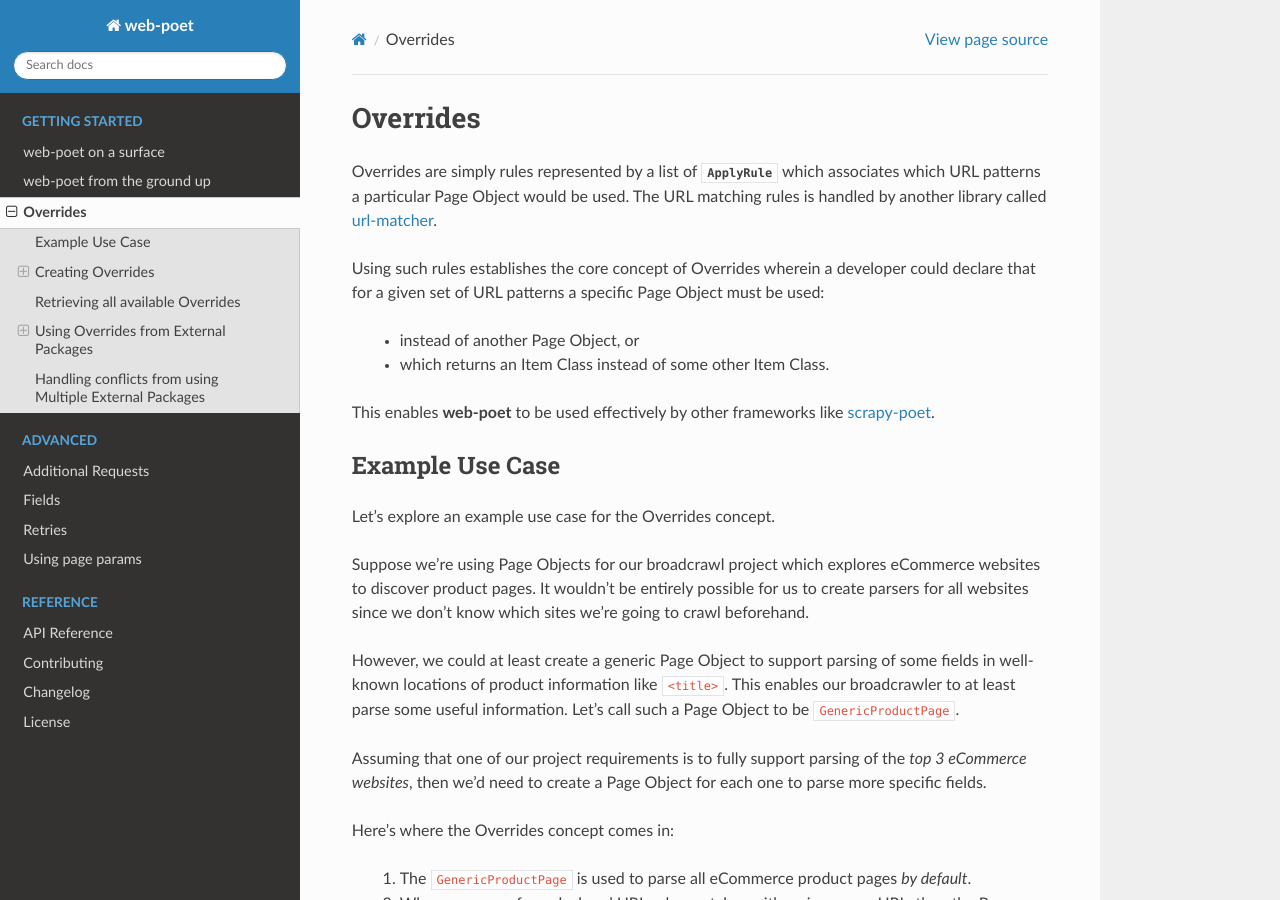
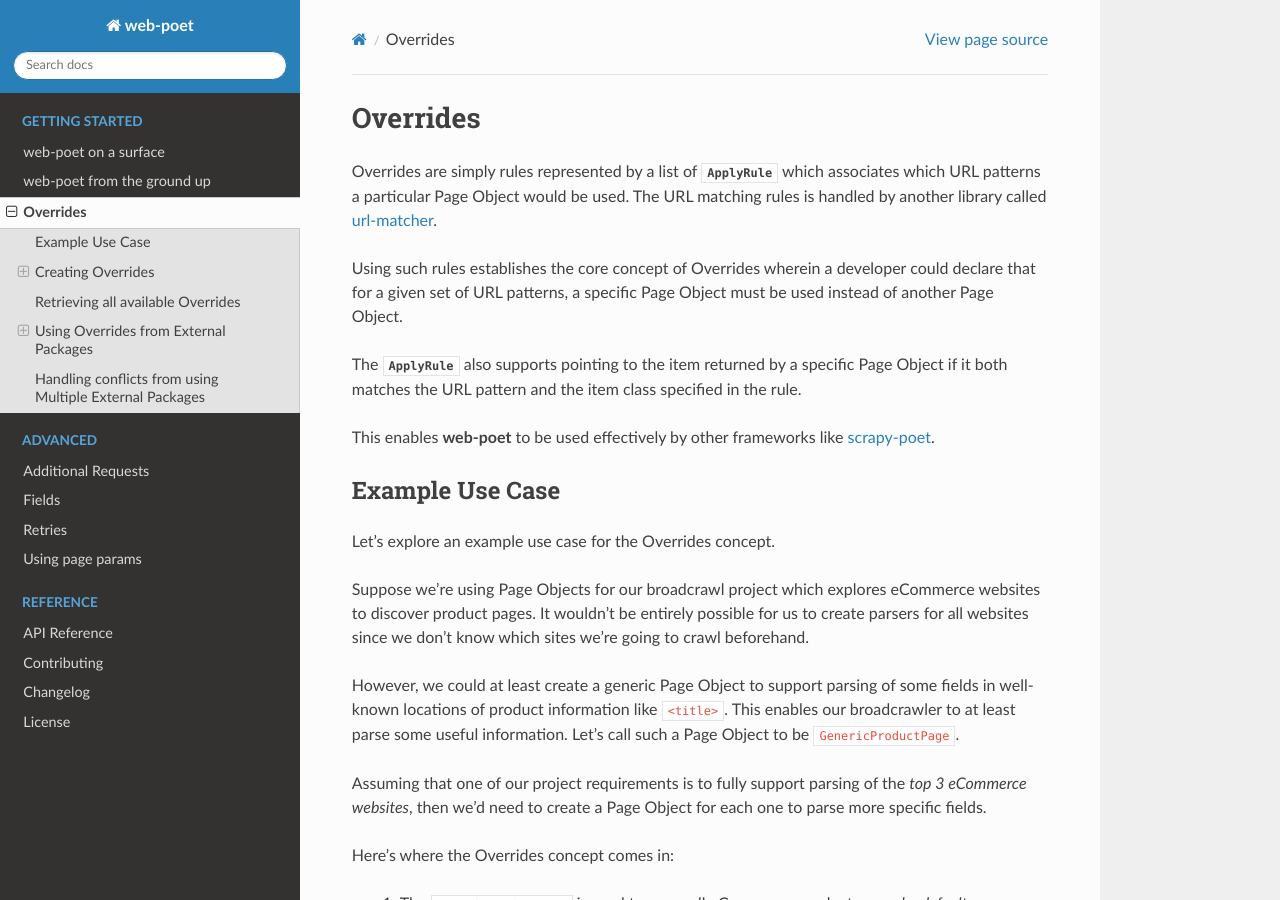
Before and after one commit to scrapinghub/web-poet, a Sphinx documentation site: the page built from docs/intro/overrides.rst, in a window 1280 px wide and 900 px high. Built offline with Sphinx 7.4.7 and the Read the Docs theme 2.0.0, drawn with Linux system fonts in a browser that asks for light colours; some of the changed text lies outside the part shown.

Commit message:
update override docs to change the tone about the 'to_return' parameter

```diff
--- a/docs/intro/overrides.rst
+++ b/docs/intro/overrides.rst
@@ -9,11 +9,12 @@
 `url-matcher <https://url-matcher.readthedocs.io>`_.
 
 Using such rules establishes the core concept of Overrides wherein a developer
-could declare that for a given set of URL patterns a specific Page Object must
-be used:
+could declare that for a given set of URL patterns, a specific Page Object must
+be used instead of another Page Object.
 
-    * instead of another Page Object, or
-    * which returns an Item Class instead of some other Item Class.
+The :class:`~.ApplyRule` also supports pointing to the item returned by a specific
+Page Object if it both matches the URL pattern and the item class specified in the
+rule.
 
 This enables **web-poet** to be used effectively by other frameworks like
 `scrapy-poet <https://scrapy-poet.readthedocs.io>`_.
@@ -143,36 +144,41 @@
 
 .. code-block:: python
 
-    from web_poet import handle_urls, WebPage, Returns
+    from web_poet import handle_urls, WebPage
 
 
-    class GenericProductPage(WebPage, Returns[Product]):
+    class GenericProductPage(WebPage[Product]):
         def to_item(self) -> Product:
             return Product(product_title=self.css("title::text").get())
 
 
-    @handle_urls("example.com", to_return=Product)
-    class ExampleProductPage(WebPage):
+    @handle_urls("example.com")
+    class ExampleProductPage(WebPage[Product]):
         def to_item(self) -> Product:
             ...  # more specific parsing
 
 
-    @handle_urls("anotherexample.com", to_return=Product, exclude="/digital-goods/")
-    class AnotherExampleProductPage(WebPage):
+    @handle_urls("anotherexample.com", exclude="/digital-goods/")
+    class AnotherExampleProductPage(WebPage[Product]):
         def to_item(self) -> Product:
             ...  # more specific parsing
 
 
-    @handle_urls(["dualexample.com/shop/?product=*", "dualexample.net/store/?pid=*"], to_return=Product)
-    class DualExampleProductPage(WebPage):
+    @handle_urls(["dualexample.com/shop/?product=*", "dualexample.net/store/?pid=*"])
+    class DualExampleProductPage(WebPage[Product]):
         def to_item(self) -> SimilarProduct:
             ...  # more specific parsing
 
 Let's break this example down:
 
     - The URL patterns are exactly the same as with the previous code example.
-    - The ``instead_of`` parameter has been replaced with ``to_return`` which
-      accepts an Item Class. This means that:
+    - The ``@handle_urls`` is able to derive the returned Item Class (i.e.
+      ``Product``) from the respective Page Object. For advanced use cases, you
+      can pass the ``to_return`` parameter directly to the ``@handle_urls``
+      decorator where it replaces any derived values.
+    - The ``instead_of`` parameter has been removed in lieu of the derived Item
+      Class from the Page Object which is passed as a ``to_return`` parameter
+      when creating the :class:`~.ApplyRule`. This means that:
 
         - If a ``Product`` Item Class is requested for URLs matching with the
           "example.com" pattern, then the ``Product`` Item Class would come from
@@ -208,10 +214,10 @@
 
 .. code-block:: python
 
-    from web_poet import handle_urls, WebPage, Returns
+    from web_poet import handle_urls, WebPage
 
 
-    class GenericProductPage(WebPage, Returns[Product]):
+    class GenericProductPage(WebPage[Product]):
         def to_item(self) -> Product:
             return Product(product_title=self.css("title::text").get())
 
@@ -223,20 +229,15 @@
 
 
     @handle_urls("anotherexample.com", instead_of=GenericProductPage, exclude="/digital-goods/")
-    class AnotherExampleProductPage(WebPage, Returns[Product]):
+    class AnotherExampleProductPage(WebPage[Product]):
         def to_item(self) -> Product:
             ...  # more specific parsing
 
 
     @handle_urls(["dualexample.com/shop/?product=*", "dualexample.net/store/?pid=*"], instead_of=GenericProductPage)
-    class DualExampleProductPage(WebPage, Returns[SimilarProduct]):
+    class DualExampleProductPage(WebPage[SimilarProduct]):
         def to_item(self) -> SimilarProduct:
             ...  # more specific parsing
-
-Notice that the ``@handle_urls`` decorator for ``AnotherExampleProductPage`` and
-``DualExampleProductPage`` doesn't specify the ``to_return`` parameter at all.
-This is because it's able to directly derive the returned Item Class from the
-respective ``Returns[Product]`` and ``Returns[SimilarProduct]`` declarations.
 
 See the next :ref:`retrieving-overrides` section observe what are the actual
 :class:`~.ApplyRule` that were created by the ``@handle_urls`` decorators.
```
